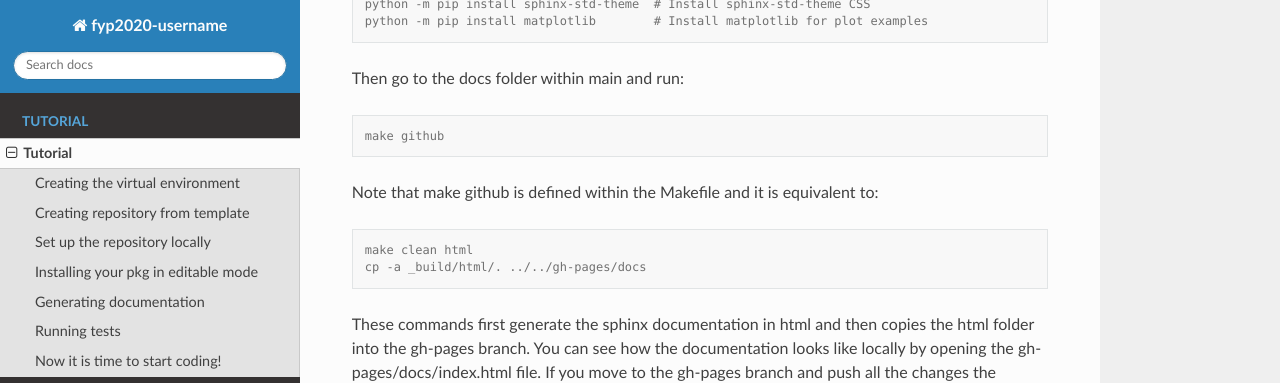
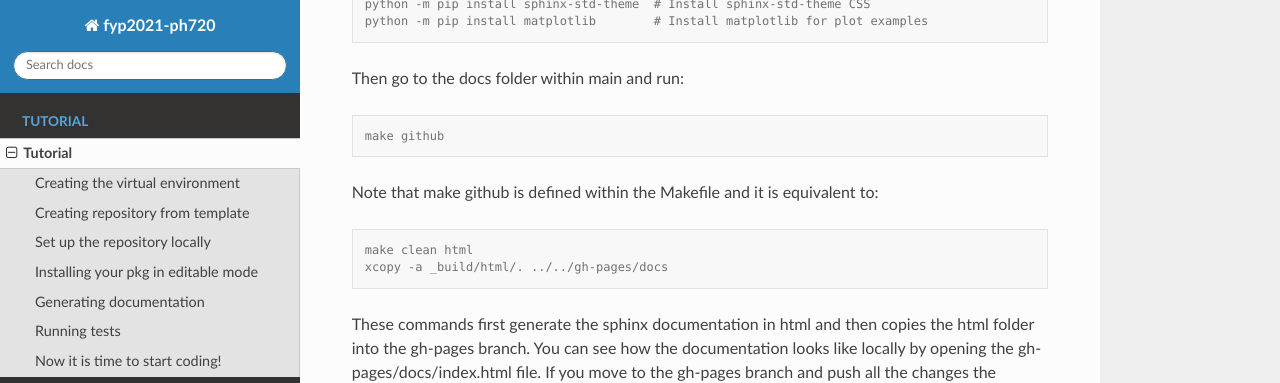
Before and after one commit to P-A-Ha/fyp2021-ph720, a Sphinx documentation site: the page built from docs/source/tutorials/setup.rst, in a window 1280 px wide and 900 px high, scrolled down 3743 px. Shown: the top 383 px of the window. Built offline with Sphinx 7.4.7 and the Read the Docs theme 2.0.0, drawn with Linux system fonts in a browser that asks for light colours; pages that are not in the unit, such as notebooks, are missing from menus; some of the changed text lies outside the part shown.

```diff
--- a/docs/source/conf.py
+++ b/docs/source/conf.py
@@ -12,14 +12,14 @@
 #
 import os
 import sys
-sys.path.insert(0, os.path.abspath('../../fyp2020-username/'))
+sys.path.insert(0, os.path.abspath('../../fyp2021-ph720/'))
 
 
 # -- Project information -----------------------------------------------------
 
-project = 'fyp2020-username'
-copyright = '2021, <Full name>'
-author = '<Full name>'
+project = 'fyp2021-ph720'
+copyright = '2021, Philippos Arkis Hadjimarkou'
+author = 'Philippos Arkis Hadjimarkou'
 
 # The full version, including alpha/beta/rc tags
 release = '0.0.1'
@@ -62,7 +62,7 @@ napoleon_use_ivar = True
 # https://sphinx-gallery.github.io/stable/configuration.html
 
 # Import library
-from sphinx_gallery.sorting import FileNameSortKey
+from sphinx_gallery.sorting import FileNameSortKey # pylint: disable=import-error
 
 # Configuration for sphinx_gallery
 sphinx_gallery_conf = {
--- a/docs/source/tutorials/setup.rst
+++ b/docs/source/tutorials/setup.rst
@@ -190,7 +190,7 @@ Note that make github is defined within the Makefile and it is equivalent to:
 .. code-block:: console
 
   make clean html
-  cp -a _build/html/. ../../gh-pages/docs
+  xcopy -a _build/html/. ../../gh-pages/docs
 
 These commands first generate the sphinx documentation in html and then copies
 the html folder into the gh-pages branch. You can see how the documentation
```
Also changed, not shown: 1 other file.
